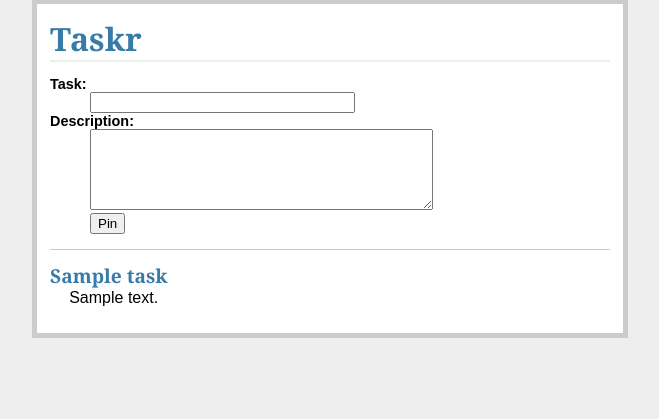
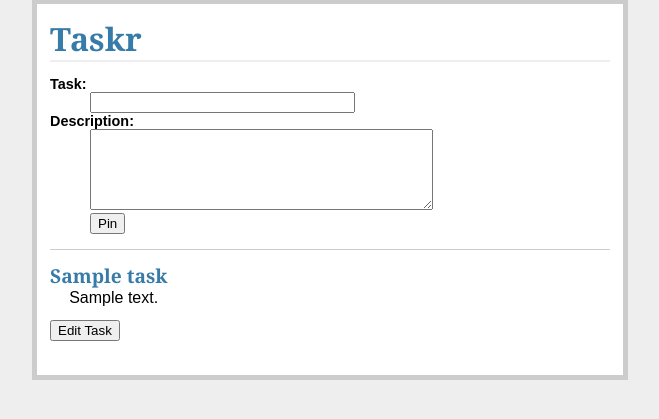
Before and after one commit to lukeschwab17/to_do_list, a Flask app: template templates/show_tasks.html in a window 1280 px wide. Shown: the part 33-452 px from the top of the page, without its empty margins (310-969 px from the left). Run offline with Flask 3, Linux system fonts and the light colour scheme; the template is opened without the code that fills it: most values are stand-ins (such as "Sample title", 1, 10 or a date in 2020).

Commit message:
added task editing functionality

```diff
--- a/app.py
+++ b/app.py
@@ -68,7 +68,7 @@ def close_db(error):
 @app.route('/')
 def show_tasks():
     db = get_db()
-    cur = db.execute('select title, text from tasks order by id desc')
+    cur = db.execute('select * from tasks order by id desc')
     tasks = cur.fetchall()
     return render_template('show_tasks.html', tasks=tasks)
 
@@ -81,3 +81,15 @@ def add_task():
     db.commit()
     flash('New task was successfully posted')
     return redirect(url_for('show_tasks'))
+
+@app.route('/edit', methods=['POST'])
+def edit_task():
+    title = request.form['title']
+    text = request.form['description']
+    task_id = int(request.form['task-id'])
+
+    db = get_db()
+    cur = db.execute("UPDATE tasks SET title = ?, text = ? WHERE id = ?", (title, text, task_id))
+    db.commit()
+
+    return redirect(url_for('show_tasks'))
--- /dev/null
+++ b/static/scripts.js
@@ -0,0 +1,8 @@
+
+function showEdit(id) {
+        let children = document.getElementById(`${id}`).querySelectorAll(".task-editor");
+        for(let i = 0; i < children.length; ++i) {
+            children[i].style.visibility = 'visible';
+        }
+       document.getElementById(`edit-${id}`).remove()
+    }
--- a/static/style.css
+++ b/static/style.css
@@ -11,6 +11,7 @@ h2              { font-size: 1.2em; }
 .tasks li h2  { margin-left: -1em; }
 .add-task      { font-size: 0.9em; border-bottom: 1px solid #ccc; }
 .add-task dl   { font-weight: bold; }
+.task-editor {visibility: hidden; }
 .metanav        { text-align: right; font-size: 0.8em; padding: 0.3em;
                   margin-bottom: 1em; background: #fafafa; }
 .flash          { background: #CEE5F5; padding: 0.5em;
--- a/templates/layout.html
+++ b/templates/layout.html
@@ -1,6 +1,7 @@
 <!doctype html>
 <title>Taskr</title>
 <link rel="stylesheet" type="text/css" href="{{ url_for('static', filename='style.css') }}">
+<script src="{{ url_for('static', filename='scripts.js') }}"></script>
 <div class="page">
   <h1>Taskr</h1>
   {% for message in get_flashed_messages() %}
--- a/templates/show_tasks.html
+++ b/templates/show_tasks.html
@@ -11,7 +11,18 @@
   </form>
   <ul class="tasks">
   {% for task in tasks %}
-    <li><h2>{{ task.title }}</h2>{{ task.text|safe }}</li>
+    <div id={{ task.id }}>
+      <li><h2>{{ task.title }}</h2>{{ task.text|safe }}</li>
+      <form action="{{ url_for('edit_task') }}" method="post">
+        <input type="button" id="edit-{{ task.id }}" onclick="showEdit({{task.id}})" name="edit" value="Edit Task">
+        <label class="task-editor">Task:</label>
+        <input type="text" class="task-editor" name="title" value="{{ task.title }}">
+        <label class="task-editor">Description:</label>
+        <input type="text" class="task-editor" name="description" value="{{ task.text }}">
+        <input type="submit" class="task-editor" name="submit" value="OK">
+        <input type="hidden" name="task-id" value="{{ task.id }}">
+      </form>
+    </div>
   {% else %}
     <li><em>Unbelievable.  No tasks here so far</em></li>
   {% endfor %}
```
